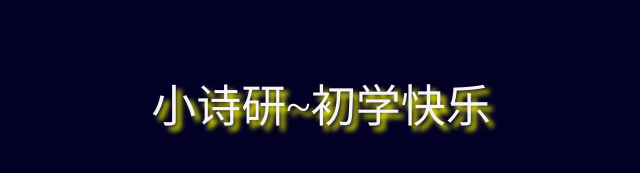
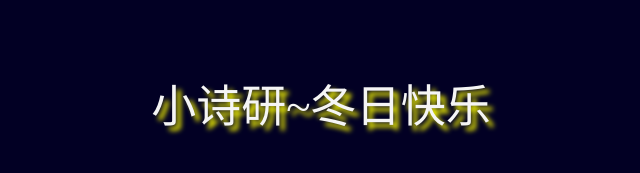
Before and after one commit to unicorn1314/unicorn1314.github.io, a plain HTML site: page index.html in a window 1280 px wide. Shown: the part 623-796 px from the top of the page, without its empty margins (329-969 px from the left). Drawn offline with Linux system fonts and the light colour scheme.

Commit message:
Update index.html

```diff
--- a/index.html
+++ b/index.html
@@ -1293,7 +1293,7 @@
 <body>
     <ul class="bgg">
       <li class="sphere"></li>
-      <p class="text">小诗研~初学快乐</p>
+      <p class="text">小诗研~冬日快乐</p>
     </ul>
     <ul class="tree">
       <li class="top-star"> </li>
```
